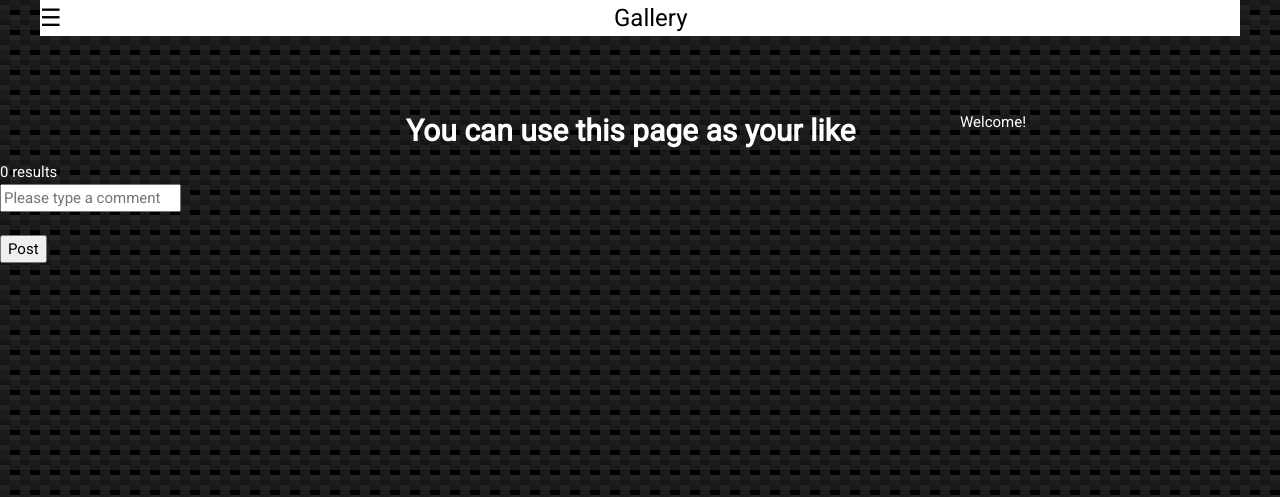
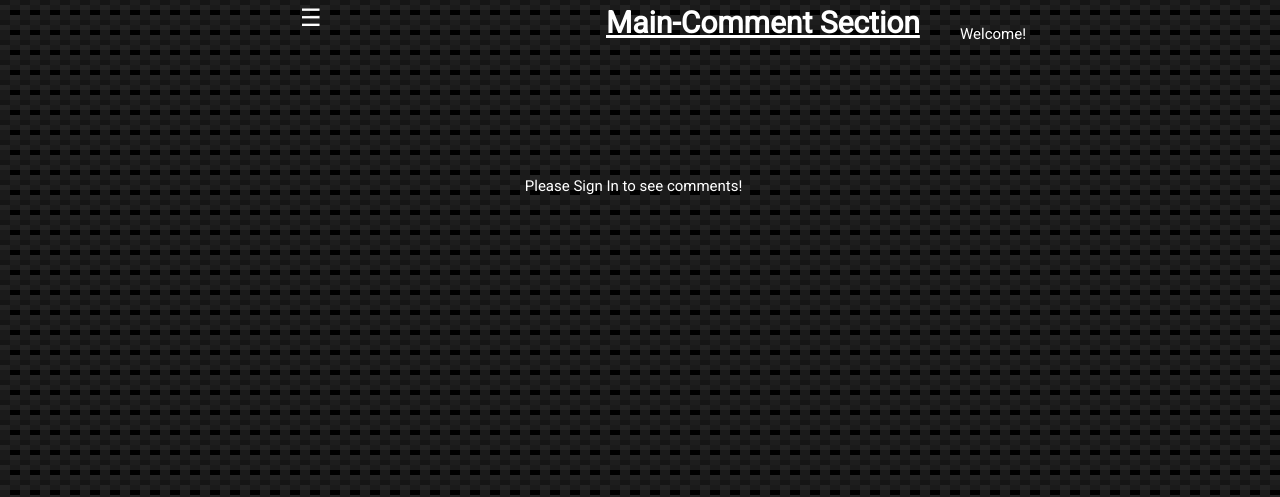
Before and after one commit to reone360/secure, a PHP site: page /secure/scenes/index_scene.php in a window 1280 px wide. Shown: the top 497 px of the page. Run offline with PHP 8.4, Linux system fonts and the light colour scheme; data that the repository does not hold is empty.

Commit message:
modified comments
Added a proper modifiable comment section, that can be called to any page by just calling the class, also adjusted some minor styling changes

```diff
--- a/calls/index_call.php
+++ b/calls/index_call.php
@@ -2,7 +2,7 @@
 
 class indexCall
 {
-    public function SomeFunc()
+    public function WelcomeFunc()
     {
         if (isset($_SESSION['username']))
         {
@@ -10,13 +10,45 @@ class indexCall
 
             if ($userCheck!= null)
             {
-                echo "<p style='position: absolute; left: 75%; top: 12% '>Hi! " . $_SESSION['username']."</p>";
+                echo "<p style='position: absolute; left: 75%; top: 1% '>Hi! " . $_SESSION['username']."</p>";
             }
         }
         else
         {
-            echo "<p style='position: absolute; left: 75%; top: 12% '>Welcome!</p>";
+            echo "<p style='position: absolute; left: 75%; top: 1% '>Welcome!</p>";
         }
+    }
+
+    public function rendFunc() //this function renders comments, this way this can be used at any page by just calling the class
+    {
+        if (isset($_SESSION['username']))
+        {
+            $userCheck = $_SESSION['username'];
+
+            if ($userCheck!= null)
+            {
+
+               echo" <div id='callcomments' class='callcomments' name='callcomments'>"; //no need to worry about style because the div already exists in the MainStyle.css
+                    $this-> callComments();
+
+               echo"     </br>
+                    </br>
+                </div>
+
+
+                <form id='commentSubmit' class='commentSubmit' name='commentSubmit' method='POST'>
+                    <textarea class='cmt' id='cmt' name='cmt' placeholder='Please type a comment'></textarea> </br>
+                    </br>
+                    <input type='submit' class='post' id='post' value='Post' name='submit'> </br>";
+
+                if(isset($_POST['submit']))   $this->insertComments();
+                echo "</form>";
+
+             }
+        }
+        else
+            echo "<p style='position: absolute; left: 41%; top: 20% '>Please Sign In to see comments!</p>";
+
     }
 
 
@@ -88,7 +120,8 @@ class indexCall
             {
                 // output data of each row
                 while($row = $result->fetch_assoc()) {
-                    echo $row["username"]. " - Commented: " . $row["comment"]. "<br>";
+                    echo "<p style='color:greenyellow;'>" . $row["username"]. " - Commented: </p>" . $row["comment"]. "<br><br>";
+                    echo "</br>";
                 }
 
             } else {
--- a/index.php
+++ b/index.php
@@ -4,8 +4,5 @@ $url = isset($_SERVER['PATH_INFO']) ? explode('/', ltrim($_SERVER['PATH_INFO'],'
 
 if ($url == '/')
 {
-
-
     header('Location: scenes/index_scene.php');
-
 }
--- a/scenes/CSS/MainStyle.css
+++ b/scenes/CSS/MainStyle.css
@@ -8,6 +8,43 @@
 
 body{
     font-family: 'Roboto', sans-serif;
+}
+
+
+strong{
+    font-family: 'Roboto', sans-serif;
+    font-size : 30px;
+    padding: 350px;
+    text-decoration: underline;
+    position: relative;
+    left: 20%;
+}
+
+.pcmt{
+    font-family: 'Roboto', sans-serif;
+    text-decoration: underline;
+    position: relative;
+    left: 40%;
+}
+
+.w3-sidenav{
+    position: relative;
+    display:none;
+    z-index:2;
+    width:10%;
+    min-width:100px;
+    left: 300px;
+    height:20%;
+}
+
+.w3-white{
+    position: absolute;
+    left:45%;
+}
+.w3-opennav{
+    position: relative;
+    left: 300px;
+    font-size: x-large;
 }
 
 .signupForm{
@@ -53,8 +90,21 @@ nav{
     top: 300px;
 }
 
-strong{
-    font-family: 'Roboto', sans-serif;
-    font-size : 30px;
-    padding: 350px;
+.callcomments{
+    width: 500px;
+    position: relative;
+    left: 40%;
+    text-align: left;
 }
+.post{
+    position: relative;
+    left: 40%;
+    width: 500px;
+}
+
+.cmt{
+    width: 500px;
+    resize: none;
+    position: relative;
+    left: 40%;
+}
--- a/scenes/index_scene.php
+++ b/scenes/index_scene.php
@@ -5,7 +5,7 @@
     session_start();
 
     $class1 = new indexCall();
-    $class1 ->SomeFunc();
+    $class1 ->WelcomeFunc();
 
 ?>
 
@@ -19,28 +19,27 @@
     <body>
 
         <!-- Sidenav (hidden by default) -->
-        <nav class="w3-sidenav w3-card-2 w3-top w3-xlarge w3-animate-left" style="display:none;z-index:2;width:40%;min-width:300px" id="mySidenav">
-            <a href="javascript:void(0)" onclick="w3_close()"
-               class="w3-closenav">Close</a>
-            <a href="#food" onclick="w3_close()">Gallery</a>
+        <nav class="w3-sidenav w3-card-2 w3-top w3-medium w3-animate-top" id="mySidenav">
+
+            <a href="index_scene.php" onclick="w3_close()">Home</a>
             <a href="#about" onclick="w3_close()">About</a>
             <a href="signup_scene.php" onclick="w3_close()">Sign Up</a>
             <a href="signin_scene.php" onclick="w3_close()">Sign In</a>
             <a href="signout_scene.php" onclick="w3_close()">Sign Out</a>
+            <a href="javascript:void(0)" onclick="w3_close()"
+               class="w3-closenav">Close</a>
+
         </nav>
 
         <!-- Top menu -->
         <div class="w3-top">
-            <div class="w3-white w3-xlarge w3-padding-xlarge" style="max-width:1200px;margin:auto">
-                <div class="w3-opennav w3-left w3-hover-text-grey" onclick="w3_open()">☰</div>
-                <div class="w3-center">Gallery</div>
-            </div>
+
+            <div class="w3-opennav w3-left w3-hover-text-grey" onclick="w3_open()">☰</div>
+
         </div>
 
-        <!-- !PAGE CONTENT! -->
-        <div class="w3-main w3-content w3-padding" style="max-width:1200px;margin-top:100px">
 
-        <strong > You can use this page as your like</strong>
+        <strong> Main-Comment Section</strong>
 
             <!-- End page content -->
         </div>
@@ -56,18 +55,8 @@
             }
         </script>
 
-        <div id="callcomments" class="callcomments" name="callcomments">
-            <?php $class1-> callComments();?>
-        </div>
+        <?php $class1->rendFunc();?> <!--comments-->
 
-
-        <form id="commentSubmit" class="commentSubmit" name="commentSubmit" method="POST">
-            <input type="text" class="cmt" id="cmt" name="cmt" placeholder="Please type a comment"> </br>
-            </br>
-            <input type="submit" class="post" id="post" value="Post" name="submit"> </br>
-
-            <?php if(isset($_POST['submit']))   $class1->insertComments();  ?>
-        </form>
 
     </body>
 
--- a/scenes/signin_scene.php
+++ b/scenes/signin_scene.php
@@ -20,10 +20,10 @@
     <body>
 
         <!-- Sidenav (hidden by default) -->
-        <nav class="w3-sidenav w3-card-2 w3-top w3-xlarge w3-animate-left" style="display:none;z-index:2;width:40%;min-width:300px" id="mySidenav">
+        <nav class="w3-sidenav w3-card-2 w3-top w3-medium w3-animate-top" id="mySidenav">
             <a href="javascript:void(0)" onclick="w3_close()"
                class="w3-closenav">Close</a>
-            <a href="#food" onclick="w3_close()">Gallery</a>
+            <a href="index_scene.php" onclick="w3_close()">Home</a>
             <a href="#about" onclick="w3_close()">About</a>
             <a href="signup_scene.php" onclick="w3_close()">Sign Up</a>
             <a href="signin_scene.php" onclick="w3_close()">Sign In</a>
```
Also changed, not shown: scenes/signup_scene.php (+5 -6 lines).
